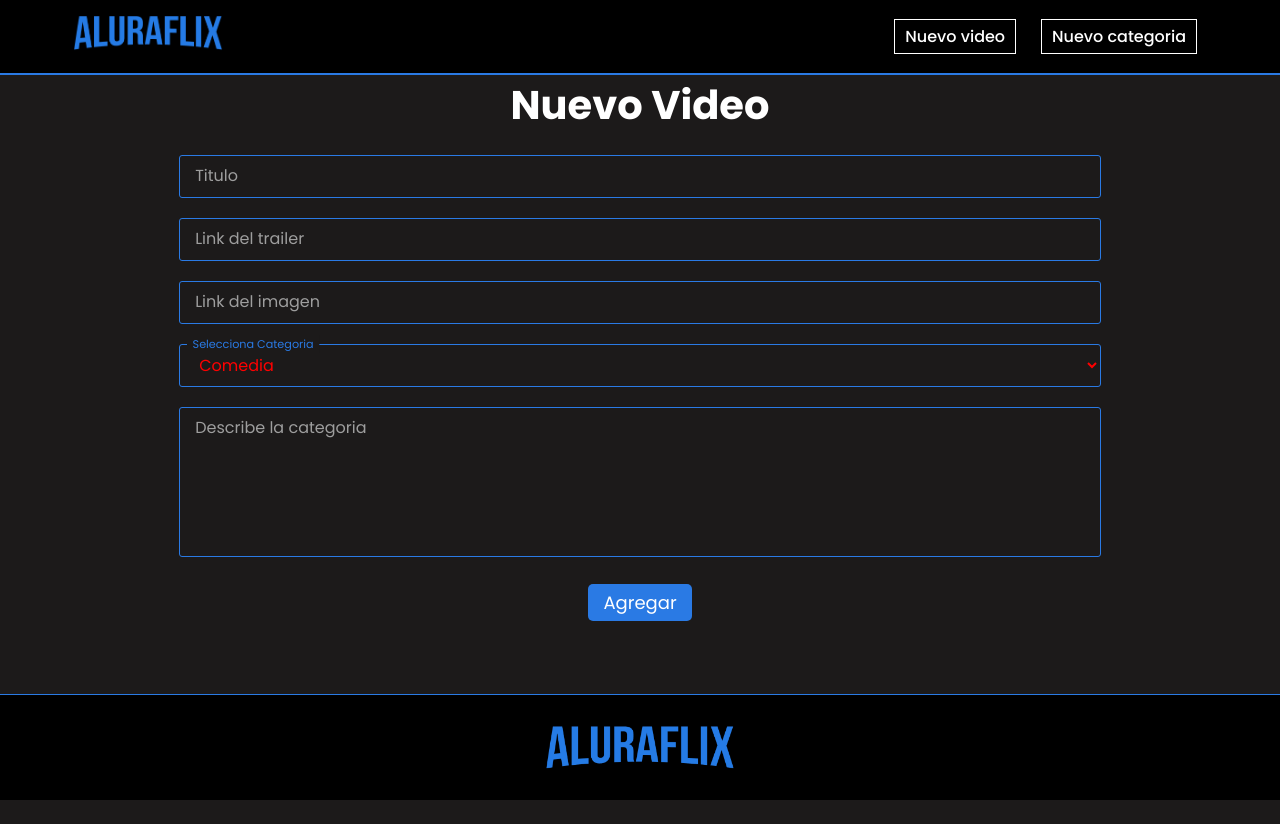
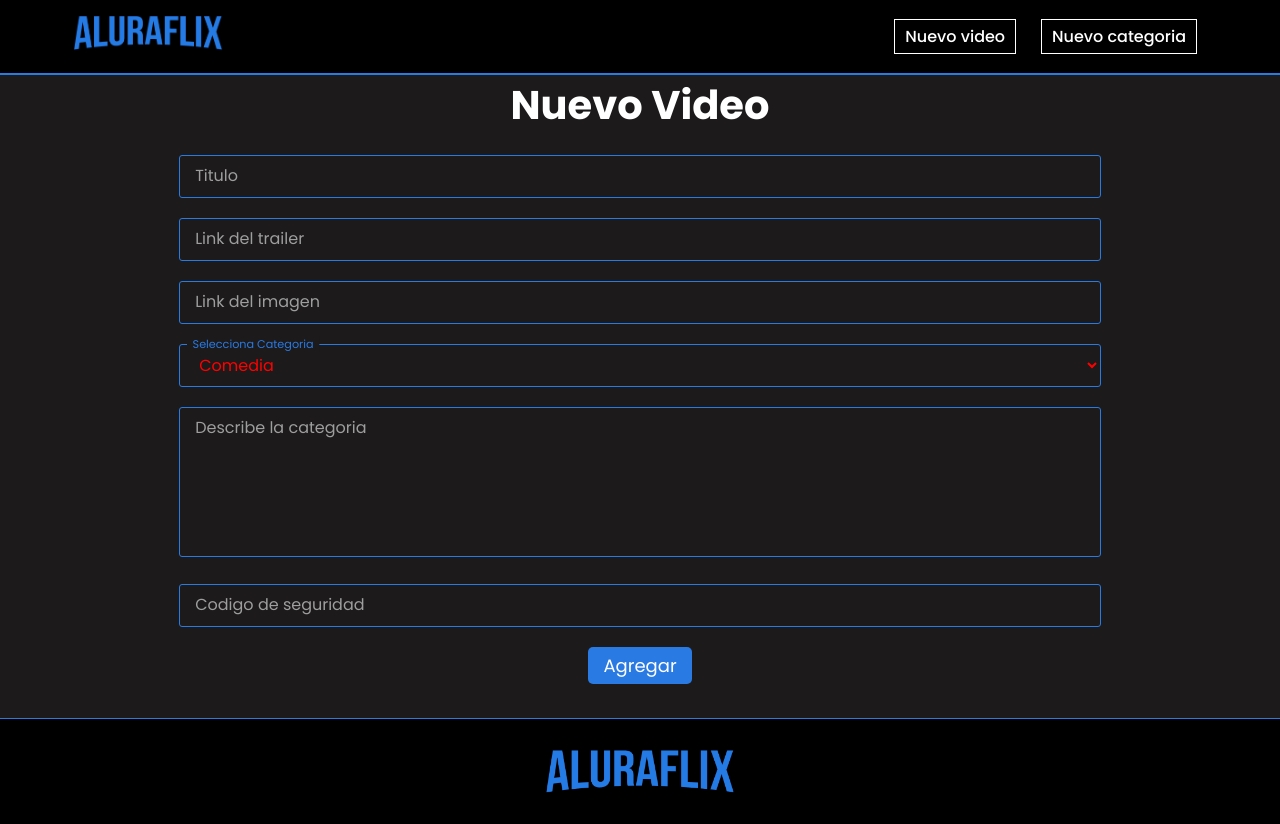
Before and after one commit to darckis28/AluraFlix, a React (Vite) app: page /registrarVideo in a window 1280 px wide. Before the commit the page ends 800 px from the top, so only its background shows below. Built offline with nearby package versions, Linux system fonts and the light colour scheme.

Commit message:
finish news funcionalitys

```diff
--- a/src/App.jsx
+++ b/src/App.jsx
@@ -1,53 +1,122 @@
-import { Routes,Route } from "react-router-dom"
-import { Home } from "./assets/pages/Home/Home"
-import { Register } from "./assets/pages/register/Register"
+import { Routes, Route } from "react-router-dom";
+import { Home } from "./assets/pages/Home/Home";
+import { Register } from "./assets/pages/register/Register";
 import styled from "styled-components";
 import { Cabecera } from "./assets/components/header";
 import { Footer } from "./assets/components/Footer";
 import { useState } from "react";
 import { RegistrarCat } from "./assets/pages/resgisyerCat/RegistrarCat";
+import { Trailer } from "./assets/pages/Trailer/Trailer";
 
 const Contenedor = styled.div`
-  min-height:100vh;
-  position:relative;
-  padding-bottom: 150px;
-`
+  min-height: 100vh;
+  position: relative;
+  padding-bottom: 120px;
+`;
 
 function App() {
-  const [categorias,Setcategorias] =useState([
+  const [categorias, Setcategorias] = useState([
     {
-      title:"Comedia",
-      color:"#FF8C2A"
+      title: "Comedia",
+      color: "#FF8C2A",
     },
     {
-      title:"Drama",
-      color:"#6BD1FF"
+      title: "Drama",
+      color: "#6BD1FF",
     },
     {
-      title:"Accion",
-      color:"#6B5BE2"
+      title: "Accion",
+      color: "#6B5BE2",
     },
     {
-      title:"Anime",
-      color:"#9CD33B"
-    }
-  ])
-  const[videos,setVideos]=useState({})
-  const[category,setCategory]=useState({})
-
+      title: "Anime",
+      color: "#9CD33B",
+    },
+  ]);
+  const [videos, setVideos] = useState([
+    {
+      titulo: "Ted",
+      video: "https://www.youtube.com/embed/9fbo_pQvU7M",
+      img: "https://www.clara.es/medio/2022/10/13/ted-2012_0dccd78f_1000x1500.jpg",
+      categoria: "Comedia",
+      descripcion:
+        "En 1985, John Bennett, de ocho años, es un hijo único sin amigos que vive en Norwood, Massachusetts, un suburbio de Boston. Él deseaba que su nuevo regalo de Navidad, un osito de peluche llamado Ted, cobrase vida y se convirtiese en su mejor amigo. El deseo coincide con una estrella fugaz y se hace realidad.",
+      id: "45871",
+    },
+    {
+      titulo: "Que paso Ayer",
+      video: "https://www.youtube.com/embed/wnNgGp1KVWQ",
+      img: "https://i.pinimg.com/originals/be/8f/21/be8f21d21c52fc118017b91e29a7e9f6.jpg",
+      categoria: "Comedia",
+      descripcion:
+        "Stuart Stu Price. Se va a casar en Tailandia con su prometida Lauren, pero luego celebrando con sus amigos en una playa, despierta en una habitación de hotel en Bangkok, pero pierde al hermano menor de Lauren, así que este no puede ir a su boda sin antes encontrar a Teddy. Zach Galifianakis como Alan Garner.",
+      id: "4599",
+    },
+    {
+      titulo: "No se aceptan Devoluciones",
+      video: "https://www.youtube.com/embed/_Dn70Q4tWro",
+      img: "https://es.web.img3.acsta.net/pictures/210/324/21032467_20130827203829388.jpg",
+      categoria: "Comedia",
+      descripcion:
+        "En 1985, John Bennett, de ocho años, es un hijo único sin amigos que vive en Norwood, Massachusetts, un suburbio de Boston. Él deseaba que su nuevo regalo de Navidad, un osito de peluche llamado Ted, cobrase vida y se convirtiese en su mejor amigo. El deseo coincide con una estrella fugaz y se hace realidad.",
+      id: "45875",
+    },
+    {
+      titulo: "Los pingüinos de papá",
+      video: "https://youtu.be/VSVBFfZ65Aw",
+      img: "https://4.bp.blogspot.com/-BfVFFJeHND0/VW6iANv1r9I/AAAAAAAAAKY/cRzPjck4Hao/s1600/POSTER_pinguinos_popper-800x600-312x450.jpg",
+      categoria: "Comedia",
+      descripcion:
+        "En 1985, John Bennett, de ocho años, es un hijo único sin amigos que vive en Norwood, Massachusetts, un suburbio de Boston. Él deseaba que su nuevo regalo de Navidad, un osito de peluche llamado Ted, cobrase vida y se convirtiese en su mejor amigo. El deseo coincide con una estrella fugaz y se hace realidad.",
+      id: "45888",
+    },
+    {
+      titulo: "Lord of war",
+      video: "https://www.youtube.com/embed/F5kzOcYtDw0",
+      img: "https://es.rollingstone.com/wp-content/uploads/2022/04/poster_lord-of-war.jpg",
+      categoria: "Drama",
+      descripcion:
+        "En 1985, John Bennett, de ocho años, es un hijo único sin amigos que vive en Norwood, Massachusetts, un suburbio de Boston. Él deseaba que su nuevo regalo de Navidad, un osito de peluche llamado Ted, cobrase vida y se convirtiese en su mejor amigo. El deseo coincide con una estrella fugaz y se hace realidad.",
+      id: "458998",
+    },
+    {
+      titulo: "The ides of march",
+      video: "https://www.youtube.com/embed/y494hUO-aw8",
+      img: "https://hips.hearstapps.com/es.h-cdn.co/fotoes/images/media/imagenes/reportajes/los-20-posters-de-peliculas-mas-creativos/los-idus-de-marzo/7055664-1-esl-ES/LOS-IDUS-DE-MARZO.jpg",
+      categoria: "Drama",
+      descripcion:
+        "En 1985, John Bennett, de ocho años, es un hijo único sin amigos que vive en Norwood, Massachusetts, un suburbio de Boston. Él deseaba que su nuevo regalo de Navidad, un osito de peluche llamado Ted, cobrase vida y se convirtiese en su mejor amigo. El deseo coincide con una estrella fugaz y se hace realidad.",
+      id: "4589847",
+    },
+  ]);
+  const AgregarVideos = (video)=>{
+    setVideos([...videos,video])
+  }
+  const AgregarCategoria = (categoria)=>{
+    Setcategorias([...categorias,categoria])
+  }
 
   return (
-      <Contenedor>
-        <Cabecera/>
-        <Routes>
-        <Route path="/" element={<Home categorias={categorias}/>}/>
-        <Route path="/registrarVideo" element={<Register setVideos={setVideos} categorias={categorias}/>}/>
-        <Route path="/registrarCategoria" element={<RegistrarCat setCategory={setCategory}/>} />
+    <Contenedor>
+      <Cabecera />
+      <Routes>
+        <Route
+          path="/"
+          element={<Home videos={videos} categorias={categorias} />}
+        />
+        <Route path="/trailer/:VideoID" element={<Trailer videos={videos}/>} />
+        <Route
+          path="/registrarVideo"
+          element={<Register AgregarVideos={AgregarVideos} setVideos={setVideos} categorias={categorias} />}
+        />
+        <Route
+          path="/registrarCategoria"
+          element={<RegistrarCat  AgregarCategoria={AgregarCategoria} />}
+        />
       </Routes>
-      <Footer/>
-      </Contenedor>
-
-  )
+      <Footer />
+    </Contenedor>
+  );
 }
 
-export default App
+export default App;
--- a/src/assets/components/Container/container.jsx
+++ b/src/assets/components/Container/container.jsx
@@ -2,8 +2,7 @@ import styled from "styled-components"
 
 const ContainerGlob = styled.div`
      width:80%;
-     margin:20px auto 400px auto;
-     height:50px;
+     margin:20px auto 20px auto;
 `
 
 export const ContainerG =({children}) =>{
--- a/src/assets/components/Footer.jsx
+++ b/src/assets/components/Footer.jsx
@@ -5,12 +5,12 @@ import{colores} from "./colors/Colors"
 const {ColorOscuroOne,ColorPrimario}=colores;
 
 const Container = styled.footer`
+    position:absolute;
+    bottom:0;
     width:100%;
     background-color:${ColorOscuroOne};
     padding:30px;
     border-top:${ColorPrimario} solid 1px;
-    position:absolute;
-    bottom:0;
 `
 const Logo = styled.img`
     width:190px;
--- a/src/assets/components/Imagen/imagen.jsx
+++ b/src/assets/components/Imagen/imagen.jsx
@@ -9,5 +9,5 @@ const StyledImg = styled.img`
     cursor: pointer;
 `
 export const Imagen = ({color,tamaño,imagen})=>{
- return (<StyledImg src="https://hips.hearstapps.com/es.h-cdn.co/fotoes/images/media/imagenes/recursos/la-tribu_poster/137826767-1-esl-ES/La-Tribu_Poster.jpg?resize=480:*" style={{borderColor:color ,width:Tamaño[tamaño]}}/> )
+ return (<StyledImg src={imagen} style={{borderColor:color ,width:Tamaño[tamaño]}}/> )
 }
--- a/src/assets/components/SectionVideos/SectionPrincipal/SectionPrincipal.jsx
+++ b/src/assets/components/SectionVideos/SectionPrincipal/SectionPrincipal.jsx
@@ -34,18 +34,17 @@ const Descripcion = styled.p`
   text-align: justify;
   color: ${ColorGrayThree};
 `;
-export const SectionPrincipal = ({ categorias }) => {
-  const [cat, setCat] = useState({});
-  useEffect(() => {
-    categorias.map((categoria) => {
-      categoria.title === "Comedia" && setCat(categoria);
-    });
-  }, []);
+export const SectionPrincipal = ({videos}) => {
+  const [video, setVideo] = useState({});
+  useEffect(()=>{
+    setVideo(videos[0])
+  },[])
+
   return (
     <Container>
       <ContainerInit>
         <div>
-          <TitleCAt tamaño="big" color={cat.color}>{cat.title}</TitleCAt>
+          <TitleCAt tamaño="big" color="#1facdf">Trailers</TitleCAt>
 
           <TitlePrincipal>Challenge React AluraFlix</TitlePrincipal>
           <Descripcion>
@@ -56,7 +55,7 @@ export const SectionPrincipal = ({ categorias }) => {
           </Descripcion>
         </div>
 
-        <Imagen color={cat.color} tamaño="medium" />
+        <Imagen color="#1facdf" imagen={video.img} tamaño="medium" />
       </ContainerInit>
     </Container>
   );
--- /dev/null
+++ b/src/assets/pages/Trailer/Trailer.jsx
@@ -0,0 +1,48 @@
+import { useParams } from "react-router-dom"
+import { useState,useEffect } from "react";
+import { ContainerG } from "../../components/Container/container";
+import { Imagen } from "../../components/Imagen/imagen";
+import styled from "styled-components";
+
+const Title = styled.h1`
+    text-align:center;
+    font-size:3em;
+    border-bottom:3px solid white;
+`
+const ContainerInfo  = styled.section`
+    margin:18px 0;    display:flex;
+    flex-direction:column;
+    justify-content:center;
+    align-items:center;
+    gap:15px;
+`
+const Descripcion = styled.p`
+    text-align:justify;
+    width:70%;
+`
+const VideoTrailer = styled.iframe`
+    display:block;
+    margin: 0 auto;
+    width:95%;
+`
+
+
+export const Trailer  = ({videos})=>{
+    const {VideoID}=useParams()
+    const [trailer,setTrailer]=useState([])
+    useEffect(()=>{
+        videos.filter(video=> video.id ==VideoID&&setTrailer(video) )
+    },[VideoID])
+    return(
+        <ContainerG>
+            <Title> {trailer.titulo}</Title>
+            <ContainerInfo>
+            <Imagen imagen={trailer.img} tamaño="big" />
+            <Descripcion> {trailer.descripcion}</Descripcion>
+
+            </ContainerInfo>
+            <VideoTrailer width="560" height="350" src={trailer.video} title="YouTube video player" allow="accelerometer; autoplay; clipboard-write; encrypted-media; gyroscope; picture-in-picture; web-share"></VideoTrailer>
+
+        </ContainerG>
+    )
+}
--- a/src/assets/pages/register/Register.jsx
+++ b/src/assets/pages/register/Register.jsx
@@ -6,12 +6,13 @@ import { SelectOption } from "../../components/inputs/ListaOption";
 import { Textarea } from "../../components/inputs/description";
 import { TitleGeneral } from "../../components/title/TitleGneral";
 
-export const Register = ({categorias,setVideos}) => {
+export const Register = ({categorias,AgregarVideos}) => {
   const [titulo,setTitulo]=useState("");
   const [video,setVideo]=useState("");
   const [img,setImg]=useState("");
   const [categoria,setCategoria]=useState("");
   const [descripcion,setDescripcion]=useState("");
+  const [id,setID]=useState("");
   const ActualizarNombre = (e)=>{
     setTitulo(e.target.value)
   }
@@ -24,6 +25,9 @@ export const Register = ({categorias,setVideos}) => {
   const ActualizarDescripcion = (e)=>{
     setDescripcion(e.target.value)
   }
+  const ActualizarId = (e)=>{
+    setID(e.target.value)
+  }
   const registrarVideo=(e)=>{
     e.preventDefault()
     let nuevoVideo ={
@@ -31,9 +35,11 @@ export const Register = ({categorias,setVideos}) => {
       video,
       img,
       categoria,
-      descripcion
+      descripcion,
+      id
     }
-    setVideos(nuevoVideo)
+    AgregarVideos(nuevoVideo)
+    e.target.reset();
   }
   return (
     <>
@@ -45,6 +51,7 @@ export const Register = ({categorias,setVideos}) => {
            <InputText actualizarValor={ActualizarImg}  title="Link del imagen"/>
            <SelectOption  setCategoria={setCategoria} categorias={categorias} title="Selecciona Categoria"/>
            <Textarea  actualizarValor={ActualizarDescripcion} title="Describe la categoria"></Textarea>
+           <InputText actualizarValor={ActualizarId}  title="Codigo de seguridad"/>
            <BotonChill>Agregar</BotonChill>
         </form>
 
--- a/src/assets/pages/resgisyerCat/RegistrarCat.jsx
+++ b/src/assets/pages/resgisyerCat/RegistrarCat.jsx
@@ -7,7 +7,7 @@ import { BotonChill } from "../../components/Botons/Boton";
 import { useState } from "react";
 
 
-export const RegistrarCat = ({setCategory}) => {
+export const RegistrarCat = ({AgregarCategoria}) => {
   const [titulo,setTitulo]=useState("");
   const [color,setColor]=useState("");
   const [descripcion,setDescripcion]=useState("");
@@ -33,7 +33,7 @@ export const RegistrarCat = ({setCategory}) => {
       id,
       descripcion
     }
-    setCategory(nuevCategoria)
+    AgregarCategoria(nuevCategoria)
   }
   return (
     <>
```
Also changed, not shown: src/assets/components/ContenederCAtegorias/Categorias.jsx (added, +16 -0 lines), src/assets/components/SectionSecundary/SectionSecundary.jsx (added, +14 -0 lines), src/assets/components/videos/ListVideos.jsx (added, +32 -0 lines), src/assets/pages/Home/Home.jsx (+7 -2 lines).
